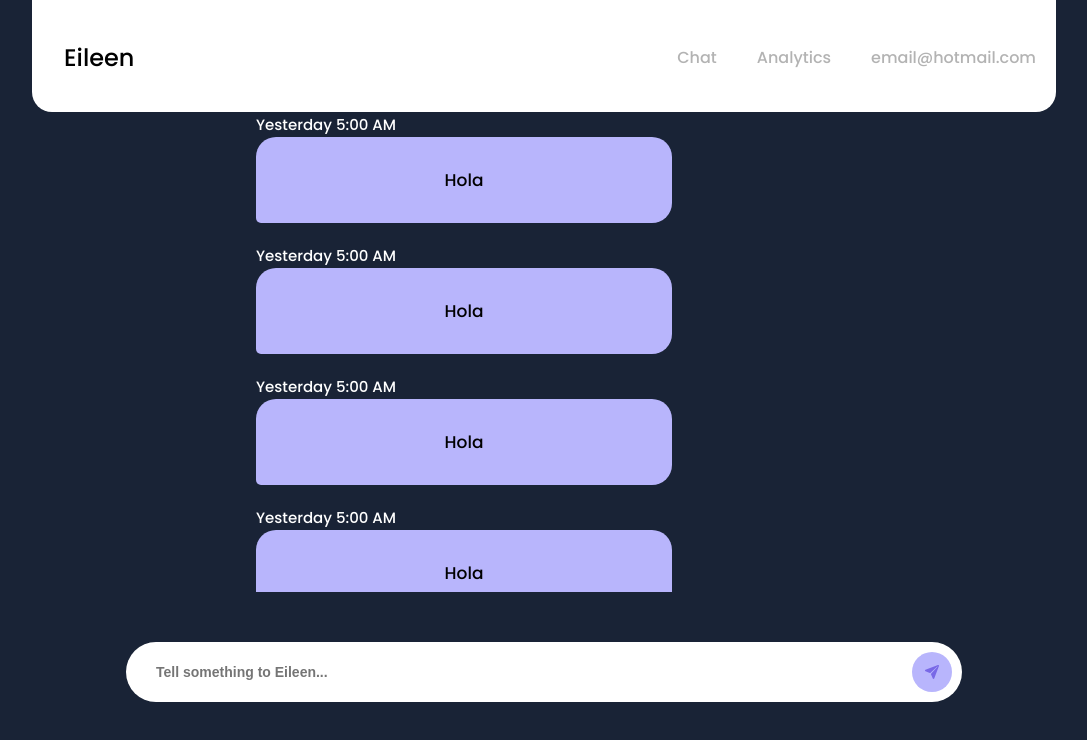
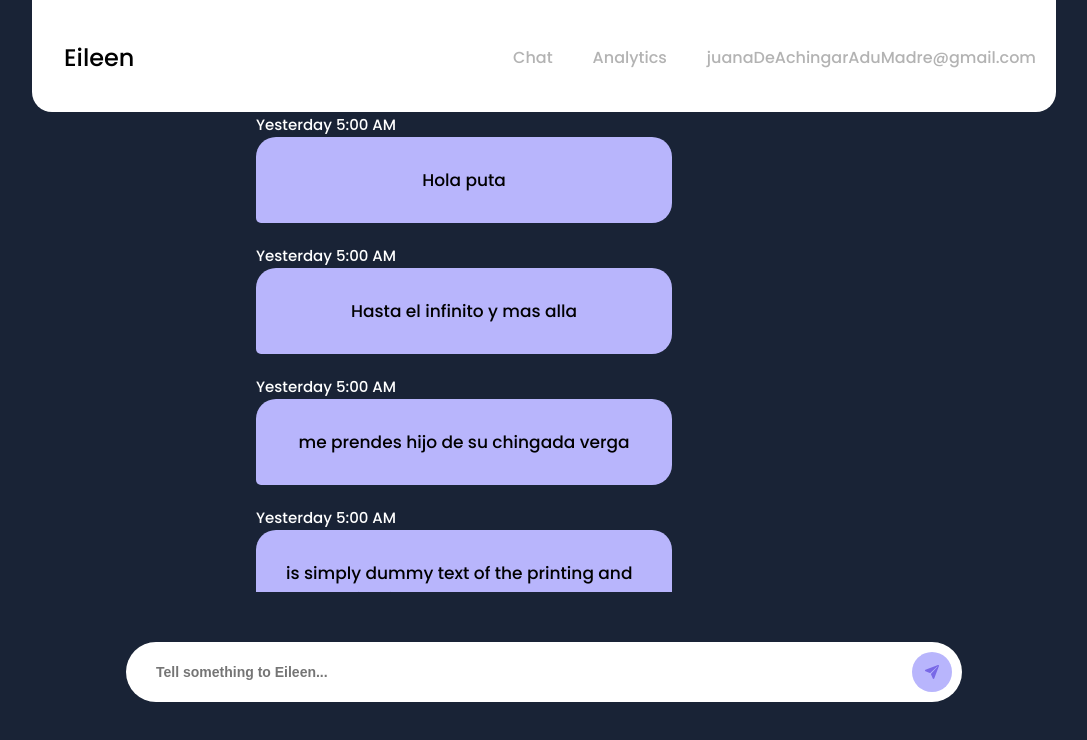
Before and after one commit to dorado5115/ClonazepamFrontEnd, a React (Create React App) app in the folder clonazepam/: page /home in a window 1280 px wide. Shown: the top 740 px of the page, without its empty margins (96-1183 px from the left). Built offline with nearby package versions, Linux system fonts and the light colour scheme.

Commit message:
analytics

```diff
--- a/clonazepam/src/App.css
+++ b/clonazepam/src/App.css
@@ -100,16 +100,16 @@
   text-align: center;
   display: flex;
   justify-content: flex-start;
-  padding: 100px 0 110px 5px;
+  padding: 90px 0 100px 5px;
 }
   .logInBody{
-    border: 115px;
-    border-color:black;
-    border-radius: 30px;
-    background-color: rgb(255, 255, 255);
-    height: 100%;
-    padding: 50px 60px 0px 60px;
-  }
+  border: 115px;
+  border-color:rgb(0, 0, 0);
+  border-radius: 30px;
+  background-color: rgb(255, 255, 255);
+  height: 100%;
+  padding: 20px 30px 0px 30px;
+}
   .bro{
     margin: 20px 0;
   }
--- a/clonazepam/src/App.js
+++ b/clonazepam/src/App.js
@@ -1,6 +1,6 @@
 import './App.css';
 
-import { LogIn, SignUp, Home } from "./components"
+import { LogIn, SignUp, Home, Analytics } from "./components"
 
 import {
   BrowserRouter as Router,
@@ -35,6 +35,9 @@
       <Route path="/home">
         <Home />
       </Route>
+      <Route path="/analytics">
+        <Analytics />
+      </Route>
     </Switch>
   </Router>
   );
--- /dev/null
+++ b/clonazepam/src/components/Analytics.jsx
@@ -0,0 +1,17 @@
+import React, { Component } from 'react';
+import '../Home.css';
+
+import { Navbar } from "./assets"
+
+
+class Analytics extends Component {
+    render(){
+      return (
+          <div>
+            <Navbar email="juanaDeAchingarAduMadre@gmail.com"/>
+           </div>
+        );
+    }
+}
+
+export default Analytics;
--- a/clonazepam/src/components/Home.jsx
+++ b/clonazepam/src/components/Home.jsx
@@ -1,8 +1,6 @@
 import React, { Component } from 'react';
 import '../Home.css';
-import Navbar from "./Navbar";
-import EileenSquare from "./EileenSquare"
-import MySquares from "./MySquares"
+import { Navbar, EileenSquare, MySquares } from "./assets"
 import { IoPaperPlane } from "react-icons/io5";
 
 
@@ -10,15 +8,15 @@
     render(){
       return (
           <div>
-            <Navbar />
+            <Navbar email="juanaDeAchingarAduMadre@gmail.com"/>
             <div className="messages-body">
                 {/*Messages square*/}
-                <EileenSquare />
-                <EileenSquare />
-                <EileenSquare />
-                <EileenSquare />
-                <MySquares />
-                <MySquares />
+                <EileenSquare  message="Hola puta"/>
+                <EileenSquare  message="Hasta el infinito y mas alla"/>
+                <EileenSquare  message="me prendes hijo de su chingada verga"/>
+                <EileenSquare  message="is simply dummy text of the printing and typesetting industry. Lorem Ipsum has been the industry's standard dummy text ever since the 1500s, when an unknown printer took a galley of type and scrambled it to make a type specimen book. It has survived not only five centuries, but also the leap into electronic typesetting, remaining essentially unchanged. It was popularised in the 1960s with the release of Letraset sheets containing Lorem Ipsum passages, and more recently with desktop publishing software like Aldus PageMaker including versions of Lorem Ipsum"/>
+                <MySquares  message="uy mamasita"/>
+                <MySquares  message="ahora estudia derecho"/>
             </div>
                <div className="message-box">
                     <input type="text" name="" className="message-txt" placeholder="Tell something to Eileen..."/>
--- a/clonazepam/src/components/EileenSquare.jsx
+++ b/clonazepam/src/components/assets/EileenSquare.jsx
@@ -9,11 +9,10 @@
                 </div>
                 <div className="square-eileen">
                     <div className="square">
-                        <text>Hola</text>
+                        <text>{this.props.message}</text>
                     </div>
                 </div>
                 <div className="empty">
-
                 </div>
             </div>
         );
--- a/clonazepam/src/components/MySquares.jsx
+++ b/clonazepam/src/components/assets/MySquares.jsx
@@ -9,7 +9,7 @@
                 </div>
                 <div className="square-mine">
                     <div className="square">
-                        <text>Wenas</text>
+                        <text>{this.props.message}</text>
                     </div>
                 </div>
             </div>
--- a/clonazepam/src/components/Navbar.jsx
+++ b/clonazepam/src/components/assets/Navbar.jsx
@@ -1,5 +1,4 @@
 import React, { Component } from 'react';
-import '../Home.css';
 
 class Navbar extends Component {
     render() {
@@ -8,9 +7,9 @@
                 <div className="inside-navbar">
                     <div className="right-navbar">
                         <text>Eileen</text>
-                        <a href="">Chat</a>
-                        <a href="">Analytics</a>
-                        <a>email@hotmail.com</a>
+                        <a href="/home">Chat</a>
+                        <a href="/analytics">Analytics</a>
+                        <a>{this.props.email}</a>
                     </div>
                 </div>
             </div>
--- /dev/null
+++ b/clonazepam/src/components/assets/index.js
@@ -0,0 +1,9 @@
+import EileenSquare from "./EileenSquare";
+import MySquares from "./MySquares";
+import Navbar from "./Navbar";
+
+export {
+    EileenSquare,
+    MySquares,
+    Navbar,
+}
--- a/clonazepam/src/components/index.js
+++ b/clonazepam/src/components/index.js
@@ -1,9 +1,11 @@
 import Home from "./Home";
 import LogIn from "./LogIn";
 import SignUp from "./SignUp";
+import Analytics from "./Analytics";
 
 export {
     Home,
     LogIn,
     SignUp,
+    Analytics,
 }
```
